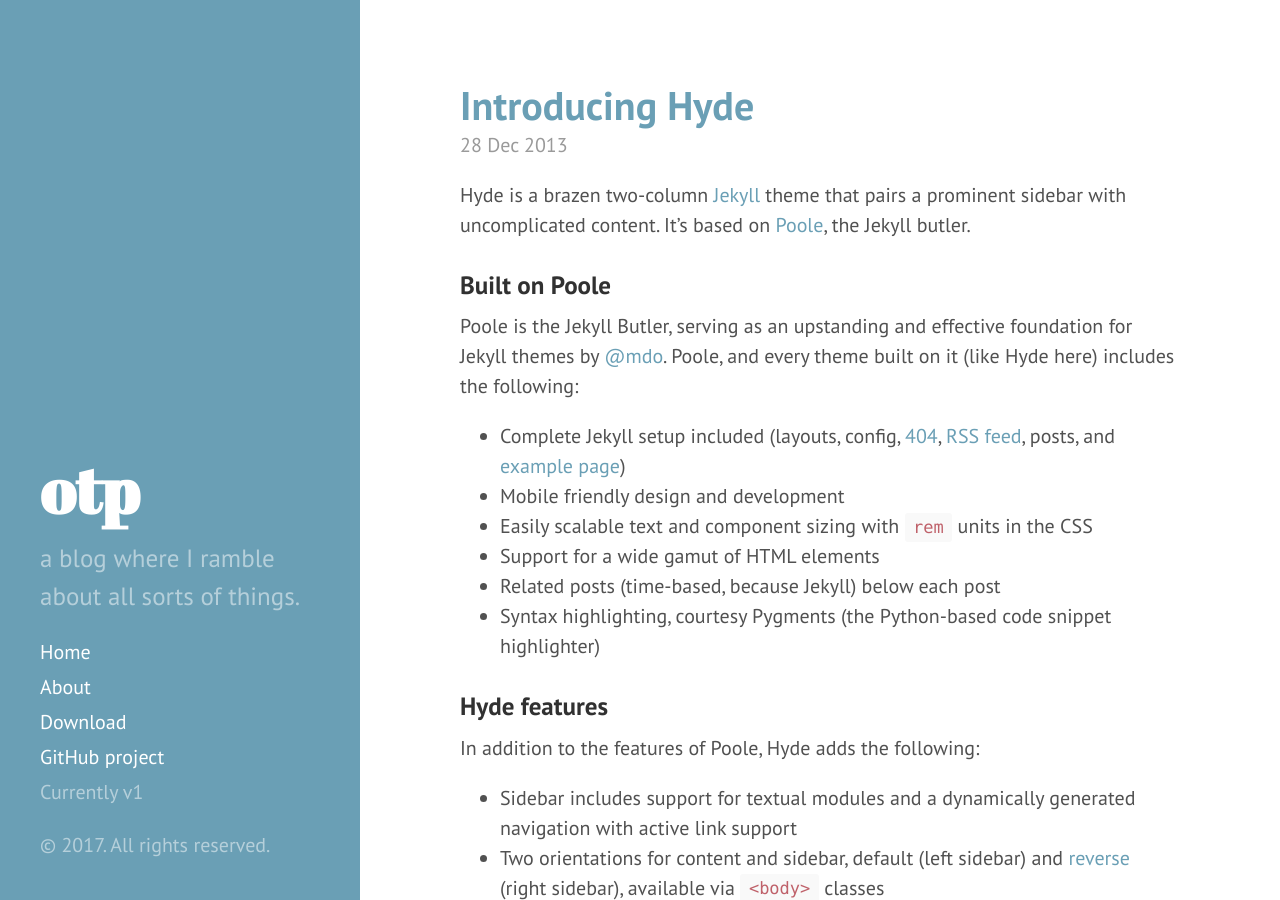
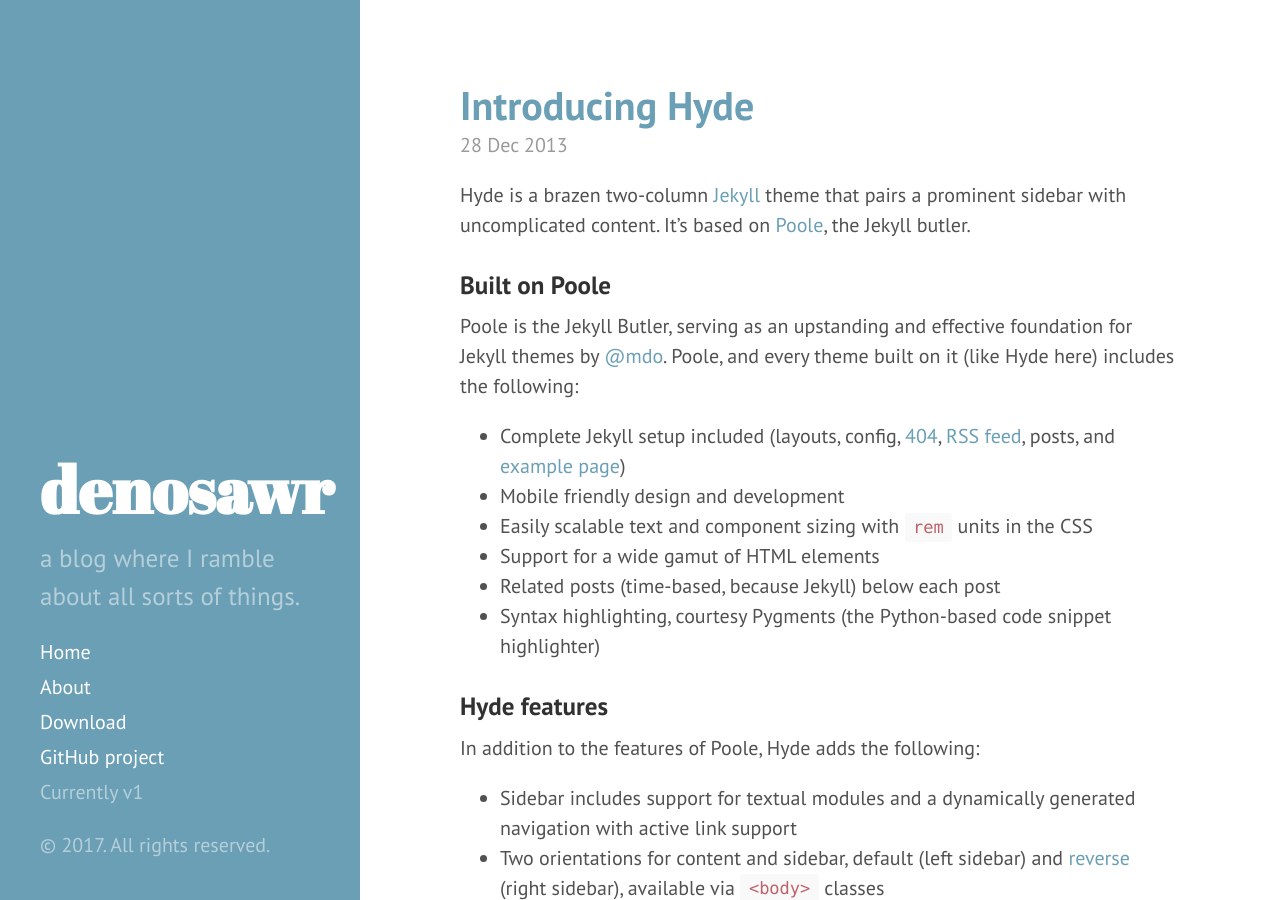
Before and after one commit to denosawr/blog, a Jekyll site: the page built from index.html, in a window 1280 px wide and 900 px high. Built offline with Jekyll 4.4.1, drawn with Linux system fonts in a browser that asks for light colours; Markdown is read by kramdown in place of the engine named in the settings; the list of posts is cut into pages by our own code.

Commit message:
Update _config.yml

```diff
--- a/_config.yml
+++ b/_config.yml
@@ -6,15 +6,15 @@ highlighter:      pygments
 permalink:        pretty
 
 # Setup
-title:            otp
+title:            denosawr
 tagline:          'something'
 description:      'a blog where I ramble about all sorts of things.'
-url:              https://olliethepikachu.github.io
+url:              https://denosawr.github.io
 baseurl:          /
 
 author:
-  name:           'olliethepikachu'
-  url:            https://github.com/ollietehpikachu
+  name:           'denosawr'
+  url:            https://github.com/denosawr
 
 paginate:         5
 
@@ -22,4 +22,4 @@ paginate:         5
 version:          1
 
 github:
-  repo:           https://github.com/olliethepikachu/olliethepikachu.github.io
+  repo:           https://github.com/denosawr/denosawr.github.io
```
